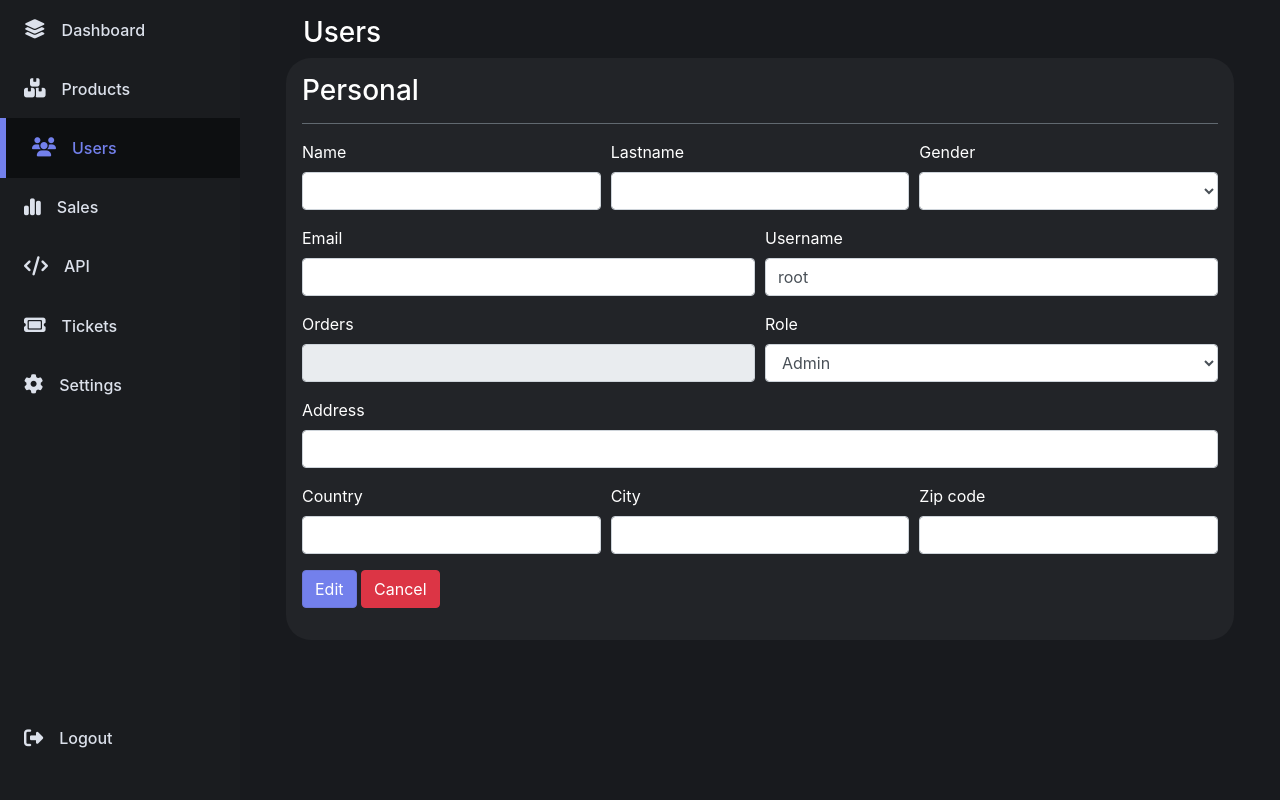
After one commit to CalvinAX/SchoolShop, a PHP site: page /dashboard/edit-user.php?id=1 in a window 1280 px wide. The commit adds this page. Run offline with PHP 8.4, Linux system fonts and the light colour scheme; the visitor is signed in with stand-in values (Sample User, id 1); data that the repository does not hold is empty; some libraries are stand-ins or nearby versions.

Commit message:
User Edit
User edit & validation

```diff
--- a/SchoolShop/dashboard/edit-ticket.php
+++ b/SchoolShop/dashboard/edit-ticket.php
@@ -111,9 +111,6 @@ if ($results->num_rows > 0) {
                     <div class="row ml-3 mr-3">
                         <div class="col-md">
                             <div class="panel-card p-4 mb-2">
-                                <h3 class="text-white">Placeholder</h3>
-                                <hr class="bg-secondary" />
-
                                 <form method="post" action="validate-edit-ticket.php">
                                     <div class="form-row">
                                         <div class="form-group col-md">
--- /dev/null
+++ b/SchoolShop/dashboard/edit-user.php
@@ -0,0 +1,216 @@
+<?php
+
+session_start();
+
+if (!isset($_SESSION['id'])) {
+    session_destroy();
+    header("location: login.php");
+}
+
+include '../connections/root_connection.php';
+
+$user_id = $_GET['id'];
+
+$sql = "SELECT * FROM accounts WHERE id='$user_id'";
+
+$results = $conn->query($sql);
+
+if ($results->num_rows > 0) {
+    while ($row = $results->fetch_assoc()) {
+        $firstname = $row['name'];
+        $lastname = $row['lastname'];
+        $gender = $row['gender'];
+        $country = $row['country'];
+        $city = $row['city'];
+        $zip = $row['zip_code'];
+        $address = $row['address'];
+        $username = $row['username'];
+        $email = $row['email'];
+        $orders = $row['orders'];
+        $role = $row['role'];
+        $logged_in = $row['logged_in'];
+    }
+}
+
+?>
+
+<html>
+
+<head>
+
+    <title>Users - Dashboard</title>
+
+    <meta charset="UTF-8">
+    <meta name="viewport" content="width=device-width, initial-scale=1, shrink-to-fit=no">
+
+    <link rel="stylesheet" href="../css/dashboard/dashboard-sidebar.css">
+    <link rel="stylesheet" href="../css/dashboard/dashboard-main.css">
+
+    <!--Bootstrap CSS-->
+    <link rel="stylesheet" href="https://cdn.jsdelivr.net/npm/bootstrap@4.1.3/dist/css/bootstrap.min.css"
+        integrity="sha384-MCw98/SFnGE8fJT3GXwEOngsV7Zt27NXFoaoApmYm81iuXoPkFOJwJ8ERdknLPMO" crossorigin="anonymous">
+
+    <!--Font Awesome -->
+    <script src="https://kit.fontawesome.com/e7a056b5ad.js" crossorigin="anonymous"></script>
+
+</head>
+
+<body>
+    <div class="wrapper d-flex">
+        <!-- Sidebar -->
+        <aside class="sidebar-container sticky-top">
+            <div class="sidebar m-0">
+                <a href="home.php" class="ml-4">
+                    <i class="fa-solid fa-layer-group"></i>
+                    Dashboard
+                </a>
+                <a href="products.php" class="ml-4">
+                    <i class="fa-solid fa-boxes-stacked"></i>
+                    Products
+                </a>
+                <a href="users.php" class="ml-4 active">
+                    <i class="fa-solid fa-users"></i>
+                    Users
+                </a>
+                <a href="sales.php" class="ml-4">
+                    <i class="fa-solid fa-chart-simple"></i>
+                    Sales
+                </a>
+                <a href="api.php" class="ml-4">
+                    <i class="fa-solid fa-code"></i>
+                    API
+                </a>
+                <a href="tickets.php" class="ml-4">
+                    <i class="fa-solid fa-ticket"></i>
+                    Tickets
+                </a>
+                <a href="settings.php" class="ml-4">
+                    <i class="fa-solid fa-gear"></i>
+                    Settings
+                </a>
+                <a href="logout.php" class="ml-4">
+                    <i class="fa-solid fa-right-from-bracket"></i>
+                    Logout
+                </a>
+            </div>
+        </aside>
+
+        <!-- Sidebar -->
+
+        <!-- Main part -->
+        <div class="main-content">
+            <main>
+                <div class="container-fluid">
+                    <h3 class="text-white ml-5 mt-3">Users</h3>
+                    <div class="row ml-3 mr-3">
+                        <div class="col-md">
+                            <div class="panel-card p-3 mb-2">
+                                <h3 class="text-white">Personal</h3>
+                                <hr class="bg-secondary" />
+
+                                <form method="post" action="validate-edit-user.php">
+                                    <div class="form-row">
+                                        <div class="form-group col-md">
+                                            <label for="inputUserFirstname" class="text-white">Name</label>
+                                            <input type="text" class="form-control" id="inputUserFirstname"
+                                                name="inputUserFirstname" value="<?php echo $firstname; ?>">
+                                        </div>
+                                        <div class="form-group col-md">
+                                            <label for="inputUserLastname" class="text-white">Lastname</label>
+                                            <input type="text" class="form-control" id="inputUserLastname"
+                                                name="inputUserLastname" value="<?php echo $lastname; ?>">
+                                        </div>
+                                        <div class="form-group col-md">
+                                            <label for="inputUserGender" class="text-white">Gender</label>
+                                            <select id="inputUserGender" class="form-control"
+                                                name="inputUserGender">
+                                                <option selected><?php echo $gender; ?></option>
+                                                <option disabled>------------</option>
+                                                <option>Male</option>
+                                                <option>Female</option>
+                                                <option>Other</option>
+                                            </select>
+                                        </div>
+                                    </div>
+                                    <div class="form-row">
+                                        <div class="form-group col-md">
+                                            <label for="inputUserEmail" class="text-white">Email</label>
+                                            <input type="email" class="form-control" id="inputUserEmail"
+                                                name="inputUserEmail" required value="<?php echo $email; ?>">
+                                        </div>
+                                        <div class="form-group col-md">
+                                            <label for="inputUserUsername" class="text-white">Username</label>
+                                            <input type="text" class="form-control" id="inputUserUsername"
+                                                name="inputUserUsername" required value="<?php echo $username; ?>">
+                                        </div>
+                                    </div>
+                                    <div class="form-row">
+                                        <div class="form-group col-md">
+                                            <label for="inputUserOrders" class="text-white">Orders</label>
+                                            <input type="text" class="form-control" id="inputUserOrders"
+                                                name="inputUserOrders" required disabled value="<?php echo $orders; ?>">
+                                        </div>
+                                        <div class="form-group col-md">
+                                            <label for="inputUserRole" class="text-white">Role</label>
+                                            <select id="inputUserRole" class="form-control"
+                                                name="inputUserRole" required>
+                                                <option selected value="<?php echo $role; ?>"><?php
+                                                if($role == 0) {
+                                                    echo "Admin";
+                                                } elseif($role == 1) {
+                                                    echo "Support";
+                                                } else {
+                                                    echo "Customer";
+                                                } ?></option>
+                                                <option disabled>------------</option>
+                                                <option value="0">Admin</option>
+                                                <option value="1">Support</option>
+                                                <option value="2">Customer</option>
+                                            </select>
+                                        </div>
+                                    </div>
+                                    <div class="form-row">
+                                        <div class="form-group col-md">
+                                            <label for="inputUserAddress" class="text-white">Address</label>
+                                            <input type="text" class="form-control" id="inputUserAddress"
+                                                name="inputUserAddress" required value="<?php echo $address; ?>">
+                                        </div>
+                                    </div>
+                                    <div class="form-row">
+                                        <div class="form-group col-md">
+                                            <label for="inputUserCountry" class="text-white">Country</label>
+                                            <input type="text" class="form-control" id="inputUserCountry"
+                                                name="inputUserCountry" required value="<?php echo $country; ?>">
+                                        </div>
+                                        <div class="form-group col-md">
+                                            <label for="inputUserCity" class="text-white">City</label>
+                                            <input type="text" class="form-control" id="inputUserCity"
+                                                name="inputUserCity" required value="<?php echo $city; ?>">
+                                        </div>
+                                        <div class="form-group col-md">
+                                            <label for="inputUserZip" class="text-white">Zip code</label>
+                                            <input type="text" class="form-control" id="inputUserZip"
+                                                name="inputUserZip" required value="<?php echo $zip; ?>">
+                                        </div>
+                                    </div>
+                                    <input type="hidden" name="id" id="id" value="<?php echo $user_id; ?>">
+                                    <button type="submit" class="btn button-submit" name="submit">Edit</button>
+                                    <button onclick="location.href='users.php'" type="button"
+                                        class="btn btn-danger">Cancel</button>
+                                </form>
+                            </div>
+                        </div>
+                    </div>
+                </div>
+            </main>
+        </div>
+
+    </div>
+
+    <!-- JavaScript Bundle with Popper -->
+    <script src="https://cdn.jsdelivr.net/npm/bootstrap@5.2.3/dist/js/bootstrap.bundle.min.js"
+        integrity="sha384-kenU1KFdBIe4zVF0s0G1M5b4hcpxyD9F7jL+jjXkk+Q2h455rYXK/7HAuoJl+0I4"
+        crossorigin="anonymous"></script>
+</body>
+
+</html>
```
Also changed, not shown: SchoolShop/dashboard/users.php (+5 -2 lines), SchoolShop/dashboard/validate-edit-ticket.php (+0 -9 lines), SchoolShop/dashboard/validate-edit-user.php (added, +37 -0 lines).
